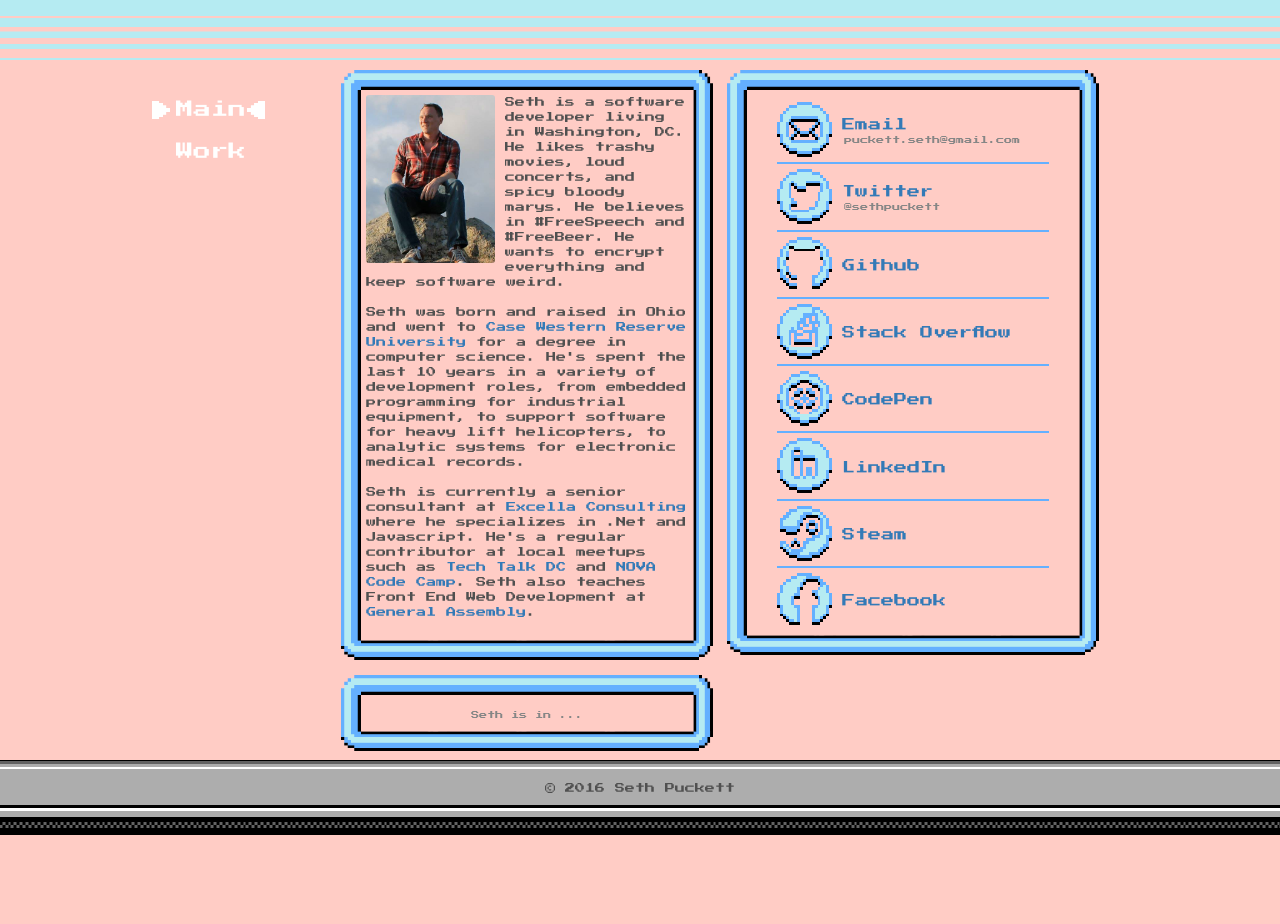
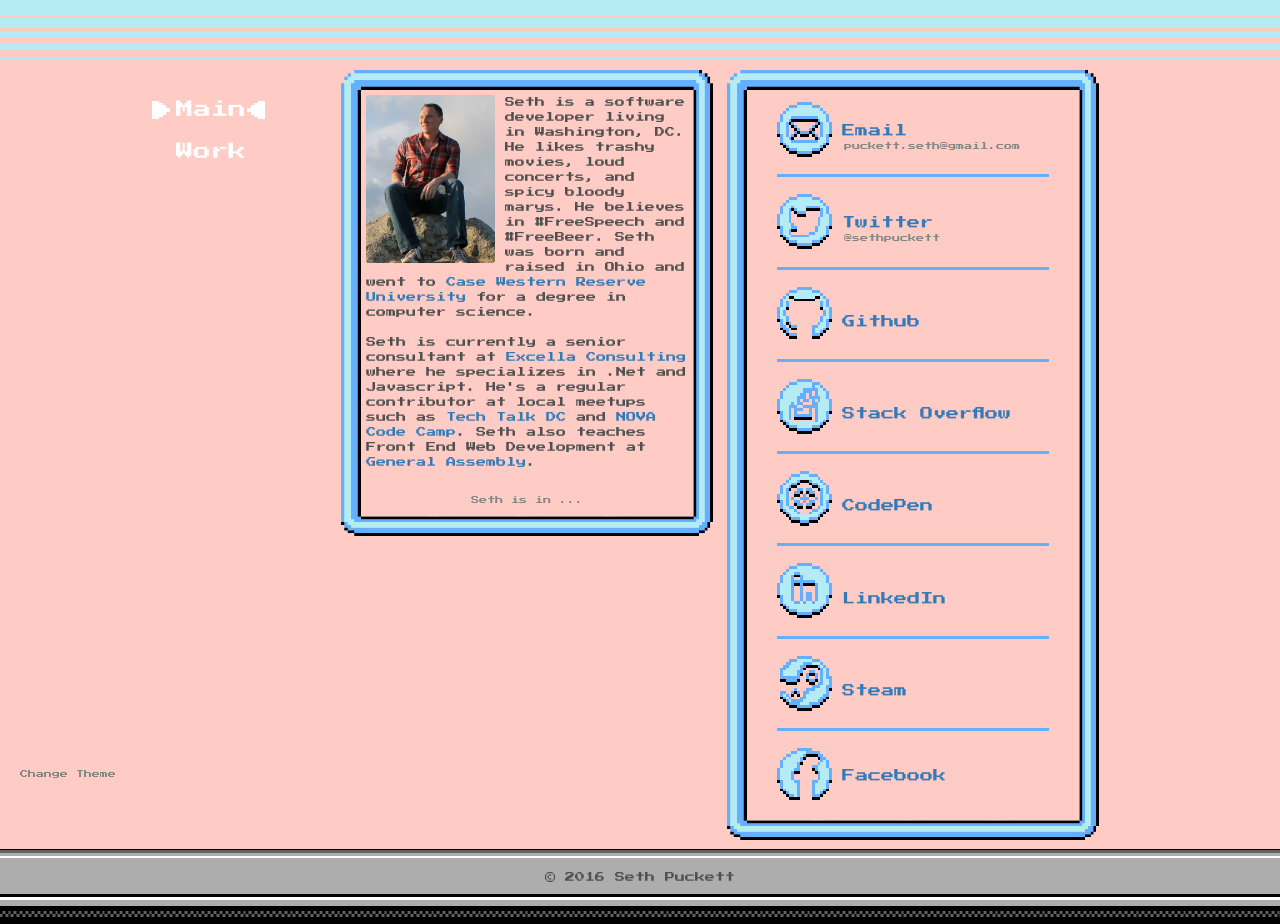
Before and after one commit to sethpuckett/personal-site, a plain HTML site: page index.html in a window 1280 px wide. Before the commit the page ends 835 px from the top, so only its background shows below. Drawn offline with nearby package versions, Linux system fonts and the light colour scheme; a script that the page names is missing.

Commit message:
style updates

```diff
--- a/css/styles.css
+++ b/css/styles.css
@@ -318,13 +318,13 @@
 
 #links li {
     position: relative;
-    margin-bottom: 3px;
-    padding-bottom: 3px;
-    border-bottom: 2px solid #64b0ff;
+    margin-bottom: 15px;
+    padding-bottom: 15px;
+    border-bottom: 3px solid #64b0ff;
 }
 
 #links li:last-child {
-    margin-bottom: 0;
+    margin-bottom: 10px;
     padding-bottom: 0;
     border-bottom: none;
 }
--- a/index.html
+++ b/index.html
@@ -50,20 +50,14 @@
                                         <img src="img/headshot.png">
                                     </div>
                                     <div class="text-content">
-                                        <p>Seth is a software developer living in Washington, DC. He likes trashy movies, loud concerts, and spicy bloody marys. He believes in #FreeSpeech and #FreeBeer. He wants to encrypt everything and keep software weird.</p>
-
-                                        <p>Seth was born and raised in Ohio and went to <a href="http://engineering.case.edu/eecs/">Case Western Reserve University</a> for a degree in computer science. He's spent the last 10 years in a variety of development roles, from embedded programming for industrial equipment, to support software for heavy lift helicopters, to analytic systems for electronic medical records.</p>
+                                        <p>Seth is a software developer living in Washington, DC. He likes trashy movies, loud concerts, and spicy bloody marys. He believes in #FreeSpeech and #FreeBeer. Seth was born and raised in Ohio and went to <a href="http://engineering.case.edu/eecs/">Case Western Reserve University</a> for a degree in computer science.</p>
 
                                         <p>Seth is currently a senior consultant at <a href="https://www.excella.com/">Excella Consulting</a> where he specializes in .Net and Javascript. He's a regular contributor at local meetups such as <a href="http://www.meetup.com/TechTalkDC/">Tech Talk DC</a> and <a href="http://novacodecamp.org/">NOVA Code Camp</a>. Seth also teaches Front End Web Development at <a href="https://generalassemb.ly/education/front-end-web-development">General Assembly</a>.</p>
                                     </div>
-                                </div>
-                                <div id="location">
-                                    <div class="box">
-                                        <div id="location-wrapper">
+                                    <div id="location-wrapper">
                                             <div id="location-map"></div>
                                             <div id="location-description">Seth is in <span id="location-text">...</span></div>
                                         </div>
-                                    </div>
                                 </div>
                             </div>
 
```
